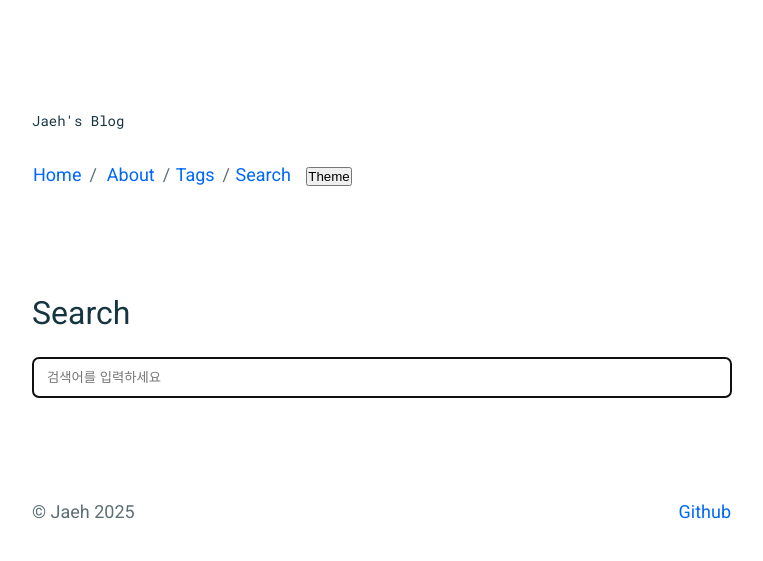
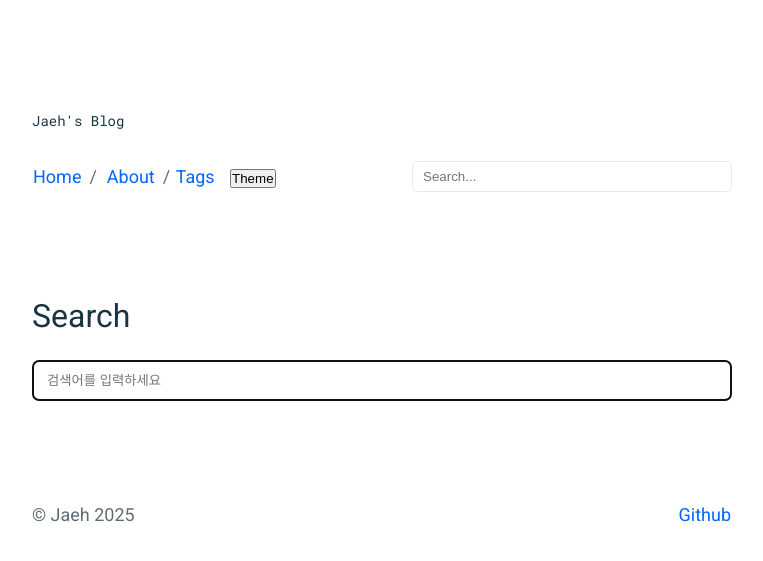
Before and after one commit to heonyus/heonyus.github.io, a Jekyll site: the page built from _pages/search.md, in a window 1280 px wide. Shown: the top 561 px of the page, without its empty margins (258-1021 px from the left). Built offline with Jekyll 4.4.1, drawn with Linux system fonts in a browser that asks for light colours.

Commit message:
Move search to header as top-right bar; wire query param to search page

```diff
--- a/_includes/header.html
+++ b/_includes/header.html
@@ -3,8 +3,13 @@
   {% if page.title == 'Home' %}
   <h1>{{ site.description }}</h1>
   {% endif %}
-  <p>
-    <a href="{{ "/" | prepend: site.baseurl }}">Home</a><span
-          class="u-separate"></span> <a href="{{ "/about/" | prepend: site.baseurl }}">About</a><span class="u-separate"></span><a href="{{ "/tags/" | prepend: site.baseurl }}">Tags</a><span class="u-separate"></span><a href="{{ "/search/" | prepend: site.baseurl }}">Search</a>
-  </p>
+  <div class="c-header__row">
+    <p>
+      <a href="{{ "/" | prepend: site.baseurl }}">Home</a><span
+            class="u-separate"></span> <a href="{{ "/about/" | prepend: site.baseurl }}">About</a><span class="u-separate"></span><a href="{{ "/tags/" | prepend: site.baseurl }}">Tags</a>
+    </p>
+    <form class="c-search" action="{{ "/search/" | prepend: site.baseurl }}" method="get" role="search">
+      <input type="search" name="q" id="site-search" placeholder="Search..." aria-label="Search">
+    </form>
+  </div>
 </header>
--- a/_pages/search.md
+++ b/_pages/search.md
@@ -5,7 +5,7 @@ permalink: /search/
 ---
 
 <div id="search-app">
-  <input id="search-input" type="text" placeholder="검색어를 입력하세요" style="width:100%;padding:12px 14px;border:1px solid #ddd;border-radius:6px;">
+  <input id="search-input" type="text" placeholder="검색어를 입력하세요" value="{{ page.q | default: site.params.q | default: '' }}" style="width:100%;padding:12px 14px;border:1px solid #ddd;border-radius:6px;">
   <p id="search-meta" style="color:#888;margin-top:8px;"></p>
   <div id="search-results" class="c-archives__list" style="margin-top:16px;"></div>
 </div>
--- a/_sass/components/_page.scss
+++ b/_sass/components/_page.scss
@@ -17,6 +17,28 @@
 
     p {
         @include fs--meta;
+    }
+
+    .c-header__row {
+        display: flex;
+        align-items: center;
+        justify-content: space-between;
+        gap: 1.5rem;
+    }
+
+    .c-search {
+        display: inline-flex;
+        flex: 0 0 320px;
+        max-width: 100%;
+    }
+
+    .c-search input[type="search"] {
+        width: 100%;
+        padding: 0.7rem 1rem;
+        border: 1px solid var(--border);
+        border-radius: 6px;
+        background: var(--bg);
+        color: var(--text);
     }
 }
 
--- a/assets/bm25.js
+++ b/assets/bm25.js
@@ -68,8 +68,13 @@
       scored.forEach(d=> results.appendChild(formatResult(d)));
     }
 
+    // 쿼리 파라미터에서 q를 읽어 초기 검색
+    const params = new URLSearchParams(window.location.search);
+    const initial = params.get('q');
+    if(initial){ input.value = initial; }
     input.addEventListener('input', run);
     input.focus();
+    run();
   }
 
   if(document.readyState==='loading') document.addEventListener('DOMContentLoaded', main);
```
